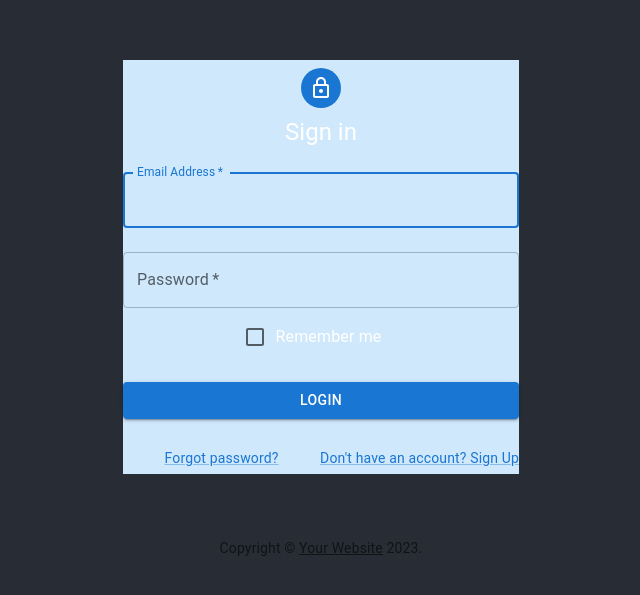
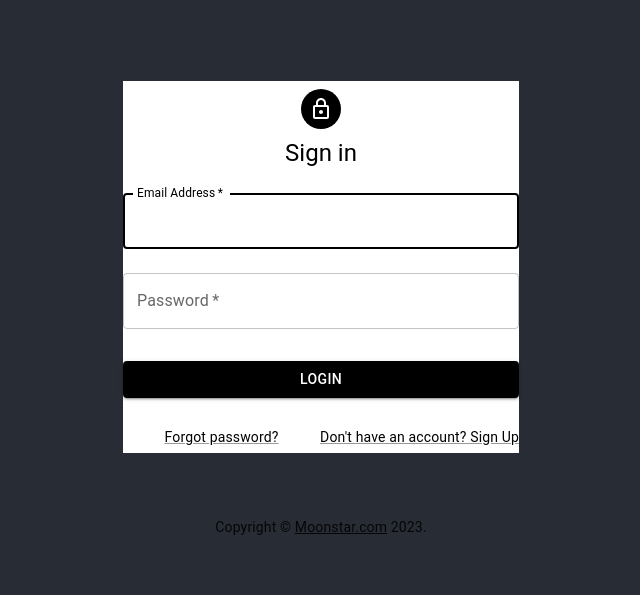
Before and after one commit to KWarner7/MOONSTAR, a React (Create React App) app in the folder front-end/moonstar/: page /login in a window 1280 px wide. Shown: the part 107-702 px from the top of the page, without its empty margins (319-959 px from the left). Built offline with nearby package versions, Linux system fonts and the light colour scheme.

Commit message:
working login/signup pages and links with styling WIP

```diff
--- a/front-end/moonstar/src/Login.js
+++ b/front-end/moonstar/src/Login.js
@@ -13,14 +13,13 @@ import Typography from '@mui/material/Typography';
 import Container from '@mui/material/Container';
 import { createTheme, ThemeProvider } from '@mui/material/styles';
 import { Link as RouterLink } from 'react-router-dom';
-import HomePage from './HomePage.js';
 
 function Copyright(props) {
   return (
-    <Typography variant="body2" color="text.secondary" align="center" {...props}>
+    <Typography variant="body2" color="text.primary" align="center" {...props}>
       {'Copyright © '}
       <Link color="inherit" href="https://mui.com/">
-        Your Website
+        Moonstar.com
       </Link>{' '}
       {new Date().getFullYear()}
       {'.'}
@@ -30,7 +29,16 @@ function Copyright(props) {
 
 // TODO remove, this demo shouldn't need to reset the theme.
 
-const defaultTheme = createTheme();
+const defaultTheme = createTheme({
+  palette: {
+    primary: {
+      main: '#000000',
+    },
+    secondary: {
+      main: '#000000',
+    }
+}
+});
 
 export default function SignIn() {
   const handleSubmit = (event) => {
@@ -52,13 +60,13 @@ export default function SignIn() {
             display: 'flex',
             flexDirection: 'column',
             alignItems: 'center',
-            backgroundColor: '#cfe8fc',
+            backgroundColor: '#ffffff',
           }}
         >
           <Avatar sx={{ m: 1, bgcolor: 'primary.main' }}>
             <LockOutlinedIcon />
           </Avatar>
-          <Typography component="h1" variant="h5">
+          <Typography component="h1" variant="h5" color="#000000">
             Sign in
           </Typography>
           <Box component="form" onSubmit={handleSubmit} noValidate sx={{ mt: 1 }}>
@@ -71,6 +79,7 @@ export default function SignIn() {
               name="email"
               autoComplete="email"
               autoFocus
+              backgroundColor="#000000"
             />
             <TextField
               margin="normal"
@@ -82,10 +91,6 @@ export default function SignIn() {
               id="password"
               autoComplete="current-password"
             />
-            <FormControlLabel
-              control={<Checkbox value="remember" color="primary" />}
-              label="Remember me"
-            />
             <Button
               type="submit"
               fullWidth
@@ -95,7 +100,6 @@ export default function SignIn() {
               to="/"
             >
               Login
-              {/* <Link href="#" variant="body2" component={RouterLink} to="/">Login</Link> */}
             </Button>
             <Grid container>
               <Grid item xs>
--- a/front-end/moonstar/src/Signup.js
+++ b/front-end/moonstar/src/Signup.js
@@ -29,7 +29,16 @@ function Copyright(props) {
 
 // TODO remove, this demo shouldn't need to reset the theme.
 
-const defaultTheme = createTheme();
+const defaultTheme = createTheme({
+    palette: {
+      primary: {
+        main: '#000000',
+      },
+      secondary: {
+        main: '#000000',
+      }
+  }
+  });
 
 export default function SignUp() {
   const handleSubmit = (event) => {
@@ -51,12 +60,13 @@ export default function SignUp() {
             display: 'flex',
             flexDirection: 'column',
             alignItems: 'center',
+            backgroundColor: '#ffffff',
           }}
         >
           <Avatar sx={{ m: 1, bgcolor: 'secondary.main' }}>
             <LockOutlinedIcon />
           </Avatar>
-          <Typography component="h1" variant="h5">
+          <Typography component="h1" variant="h5" color="#000000">
             Sign up
           </Typography>
           <Box component="form" noValidate onSubmit={handleSubmit} sx={{ mt: 3 }}>
@@ -103,12 +113,7 @@ export default function SignUp() {
                   autoComplete="new-password"
                 />
               </Grid>
-              <Grid item xs={12}>
-                <FormControlLabel
-                  control={<Checkbox value="allowExtraEmails" color="primary" />}
-                  label="I want to receive inspiration, marketing promotions and updates via email."
-                />
-              </Grid>
+
             </Grid>
             <Button
               type="submit"
@@ -119,7 +124,6 @@ export default function SignUp() {
                 to="/Login"
             >
                 Sign Up
-              {/* <Link href="#" variant="body2" component={RouterLink} to="/Login">Sign Up</Link> */}
             </Button>
             <Grid container justifyContent="flex-end">
               <Grid item>
```
